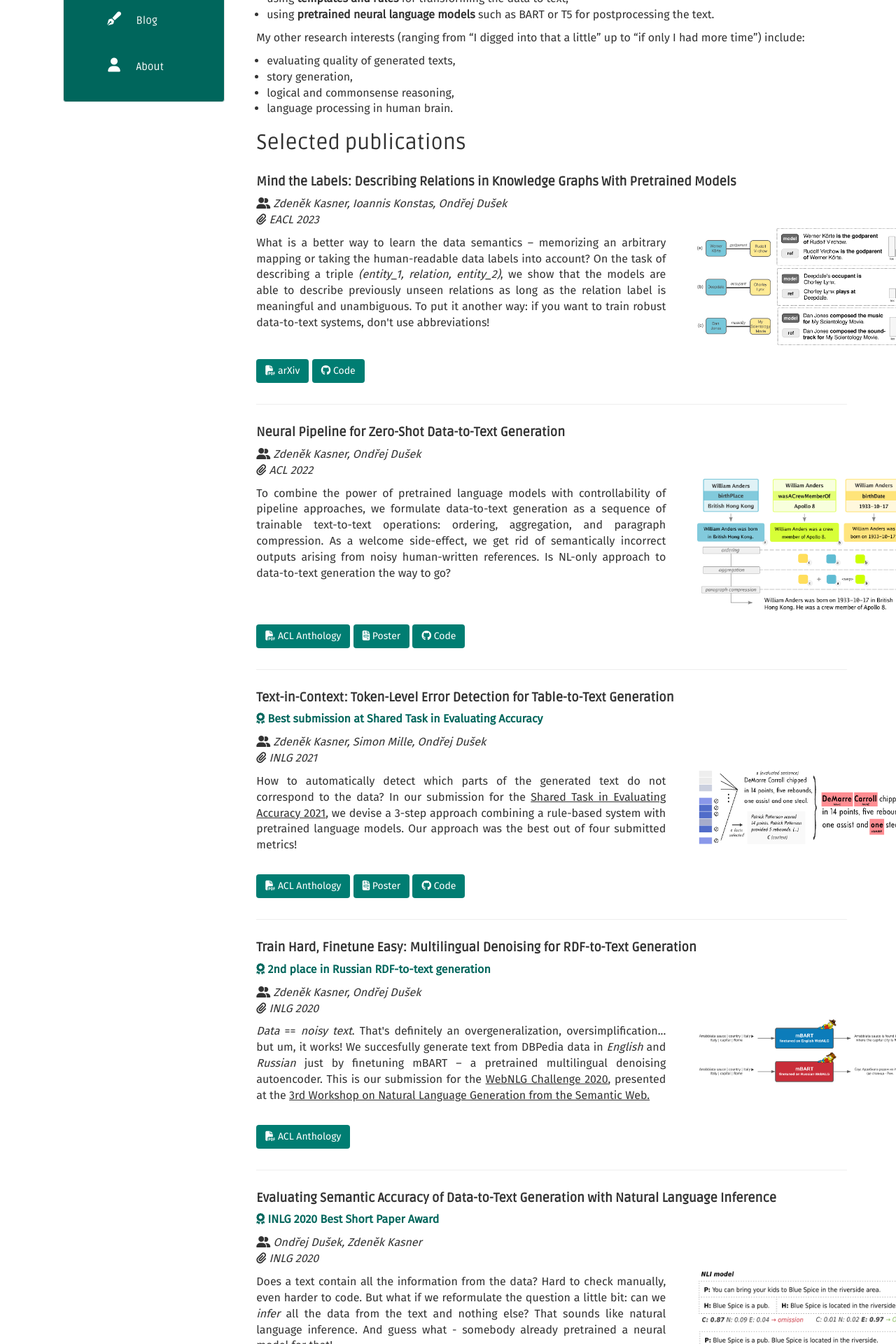
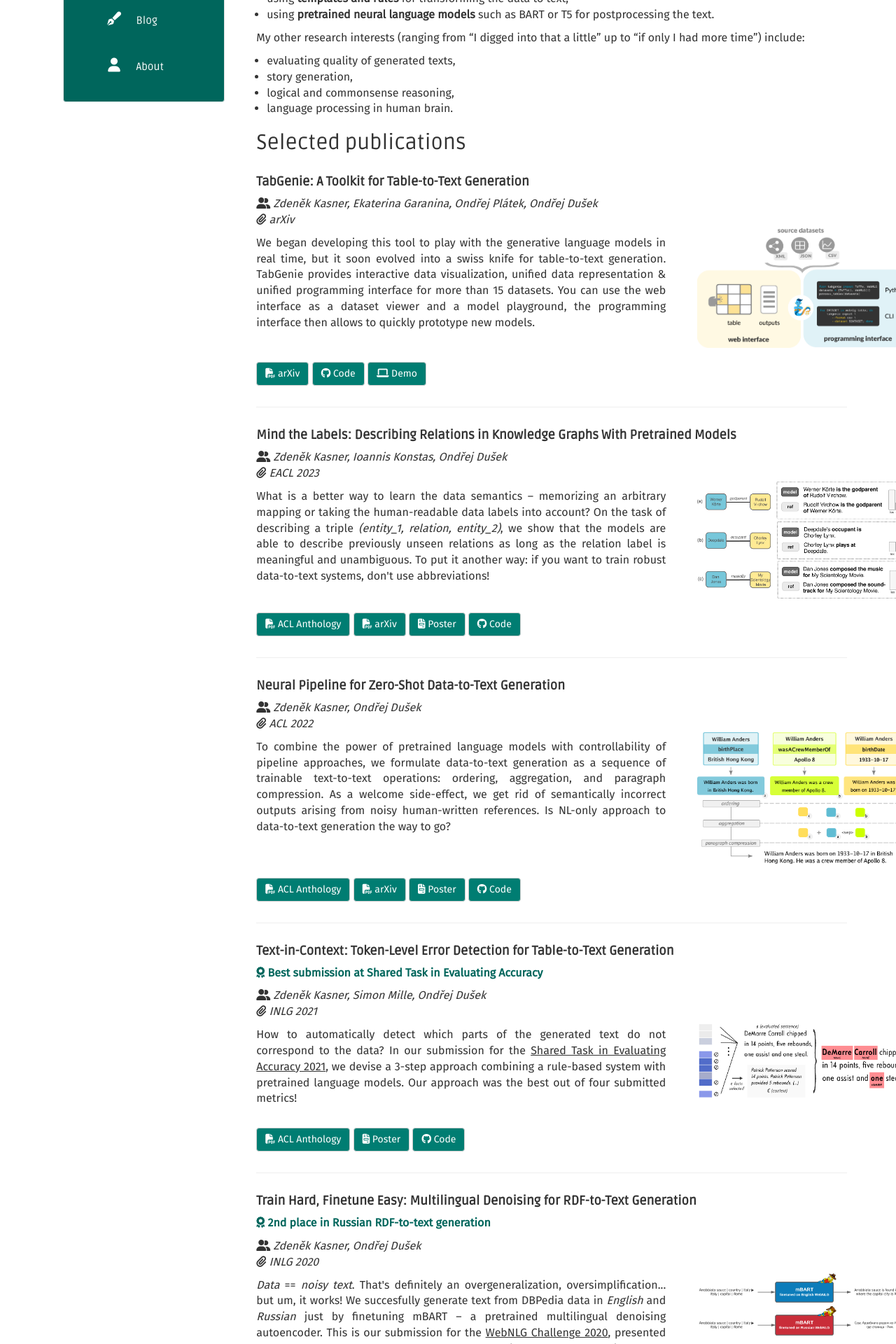
Before and after one commit to kasnerz/kasnerz.github.io, a Jekyll site: the page built from research.md, in a window 1280 px wide. Shown: the part 498-2418 px from the top of the page at 70% size. Built offline with Jekyll 4.4.1, drawn with Linux system fonts in a browser that asks for light colours; nearby versions of some CDN libraries.

Commit message:
Update papers

```diff
--- a/_data/articles.json
+++ b/_data/articles.json
@@ -1,4 +1,15 @@
 [
+	{
+		"title": "TabGenie: A Toolkit for Table-to-Text Generation",
+		"code": "https://github.com/kasnerz/tabgenie",
+		"authors": "Zdeněk Kasner, Ekaterina Garanina, Ondřej Plátek, Ondřej Dušek",
+		"venue": "arXiv",
+		"text": "We began developing this tool to play with the generative language models in real time, but it soon evolved into a swiss knife for table-to-text generation. TabGenie provides interactive data visualization, unified data representation & unified programming interface for more than 15 datasets. You can use the web interface as a dataset viewer and a model playground, the programming interface then allows  to quickly prototype new models.",
+		"img": "2023_tabgenie.png",
+		"arxiv": "https://arxiv.org/abs/2302.14169",
+		"demo": "https://quest.ms.mff.cuni.cz/rel2text/tabgenie/",
+		"id": "tabgenie"
+	},
 	{
 		"title": "Mind the Labels: Describing Relations in Knowledge Graphs With Pretrained Models",
 		"code": "https://github.com/kasnerz/rel2text",
@@ -7,11 +18,14 @@
 		"text": "What is a better way to learn the data semantics – memorizing an arbitrary mapping or taking the human-readable data labels into account? On the task of describing a triple <i>(entity_1, relation, entity_2)</i>, we show that the models are able to describe previously unseen relations as long as the relation label is meaningful and unambiguous. To put it another way: if you want to train robust data-to-text systems, don't use abbreviations!",
 		"img": "2022_rel2text.png",
 		"arxiv": "https://arxiv.org/abs/2210.07373",
+		"acl": "https://aclanthology.org/2023.eacl-main.176/",
+		"poster": "/assets/papers/pdf/2023_mind_the_labels_poster.pdf",
 		"id": "rel2text"
 	},
 	{
 		"title": "Neural Pipeline for Zero-Shot Data-to-Text Generation",
 		"acl": "https://aclanthology.org/2022.acl-long.271/",
+		"arxiv": "https://arxiv.org/abs/2203.16279",
 		"poster": "/assets/papers/pdf/2022_zeroshot_pipeline_poster.pdf",
 		"code": "https://github.com/kasnerz/zeroshot-d2t-pipeline",
 		"authors": "Zdeněk Kasner, Ondřej Dušek",
@@ -45,6 +59,7 @@
 		"title": "Evaluating Semantic Accuracy of Data-to-Text Generation with Natural Language Inference",
 		"award": "INLG 2020 Best Short Paper Award",
 		"acl": "https://www.aclweb.org/anthology/2020.inlg-1.19/",
+		"arxiv": "https://arxiv.org/abs/2011.10819",
 		"code": "https://github.com/ufal/nlgi_eval",
 		"authors": "Ondřej Dušek, Zdeněk Kasner",
 		"venue": "INLG 2020",
@@ -54,6 +69,7 @@
 	{
 		"title": "Data-to-Text Generation with Iterative Text Editing",
 		"acl": "https://www.aclweb.org/anthology/2020.inlg-1.9/",
+		"arxiv": "https://arxiv.org/abs/2011.01694",
 		"poster": "/assets/papers/pdf/2020_d2t_text_editing.pdf",
 		"code": "https://github.com/kasnerz/d2t_iterative_editing",
 		"authors": "Zdeněk Kasner, Ondřej Dušek",
--- a/_layouts/article.html
+++ b/_layouts/article.html
@@ -31,11 +31,21 @@ layout: default
 	</div>
 
 	<div class="paper-buttons">
-		{% if i.acl %} <a href="{{ i.acl }}" class="btn btn-acl" role="button"><i class="fa fa-file-pdf"></i> ACL Anthology</a> {% endif %}
-		{% if i.arxiv %} <a href="{{ i.arxiv }}" class="btn btn-arxiv" role="button"><i class="fa fa-file-pdf"></i> arXiv</a> {% endif %}
-		{% if i.pdf %} <a href="{{ i.pdf }}" class="btn btn-pdf" role="button"><i class="fa fa-file-pdf"></i> PDF</a> {% endif %}
-		{% if i.poster %} <a href="{{ i.poster }}" class="btn btn-poster" role="button"><i class="fa fa-file-invoice"></i> Poster</a> {% endif %}
-		{% if i.code %} <a href="{{ i.code }}" class="btn btn-code" role="button"><i class="fa fa-github"></i> Code</a> {% endif %}
+		{% if i.acl %} <a href="{{ i.acl }}" class="btn btn-default" role="button"><i class="fa fa-file-pdf"></i> ACL
+			Anthology</a> {% endif %}
+		{% if i.arxiv %} <a href="{{ i.arxiv }}" class="btn btn-default" role="button"><i class="fa fa-file-pdf"></i>
+			arXiv</a> {% endif %}
+		{% if i.pdf %} <a href="{{ i.pdf }}" class="btn btn-default" role="button"><i class="fa fa-file-pdf"></i>
+			PDF</a> {%
+		endif %}
+		{% if i.poster %} <a href="{{ i.poster }}" class="btn btn-default" role="button"><i
+				class="fa fa-file-invoice"></i> Poster</a> {% endif %}
+		{% if i.code %} <a href="{{ i.code }}" class="btn btn-default" role="button"><i class="fa fa-github"></i>
+			Code</a>
+		{% endif %}
+		{% if i.demo %} <a href="{{ i.demo }}" class="btn btn-default" role="button"><i class="fa fa-laptop"></i>
+			Demo</a>
+		{% endif %}
 	</div>
 </div>
 <hr>
--- a/static/css/main.css
+++ b/static/css/main.css
@@ -257,35 +257,14 @@ body {
     font-family: 'Fira Sans',Helvetica,Arial,sans-serif;font-weight:300;
     text-align: justify;
 }
+
+/* merge all buttons in one field */
+
 .btn-default {
     color :#ffffff;
     background-color: #007D72;
 }
 
-.btn-arxiv {
-    color :#ffffff;
-    background-color: #007D72;
-}
-
-.btn-acl {
-    color :#ffffff;
-    background-color: #007D72;
-}
-
-.btn-poster {
-    color :#ffffff;
-    background-color: #007D72;
-}
-
-.btn-pdf {
-    color :#ffffff;
-    background-color: #007D72;
-}
-
-.btn-code {
-    color :#ffffff;
-    background-color: #007D72;
-}
 
 .paper {
     margin-top: 30px;
```
Also changed, not shown: assets/papers/2023_tabgenie.png (added), 1 other file.
